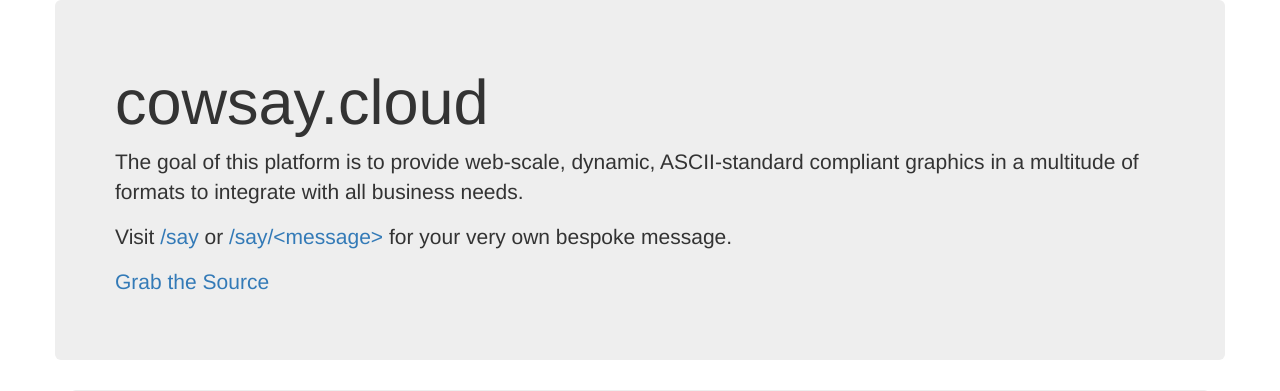
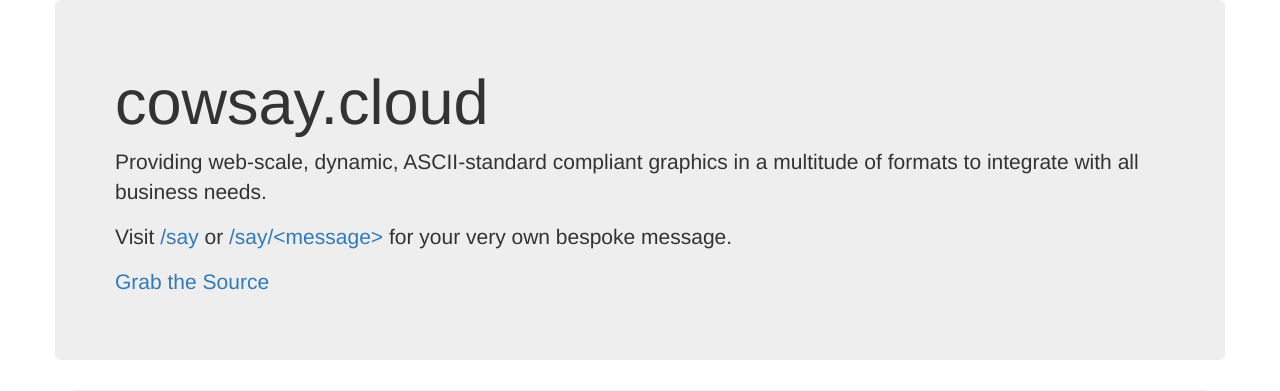
Before and after one commit to aginor/cowsay-as-a-service, a Flask app: page / in a window 1280 px wide. Shown: the top 391 px of the page. Run offline with Flask 2, Linux system fonts and the light colour scheme; some libraries are stand-ins or nearby versions.

Commit message:
Reworded blurb

```diff
--- a/cowsay/templates/index.html
+++ b/cowsay/templates/index.html
@@ -9,8 +9,8 @@
     <div class="row">
     <div class="jumbotron">
       <h1>cowsay.cloud</h1>
-        <p>The goal of this platform is to provide web-scale, dynamic, ASCII-standard compliant
-            graphics in a multitude of formats to integrate with all business needs.</p>
+        <p>Providing web-scale, dynamic, ASCII-standard compliant graphics in a multitude of formats to
+            integrate with all business needs.</p>
         <p>Visit <a href="/say">/say</a> or <a href="/say/<message>">/say/&lt;message&gt;</a> for your very own bespoke message.</p>
         <p><a href="https://github.com/aginor/cowsay-as-a-service">Grab the Source</a></p>
     </div>
```
